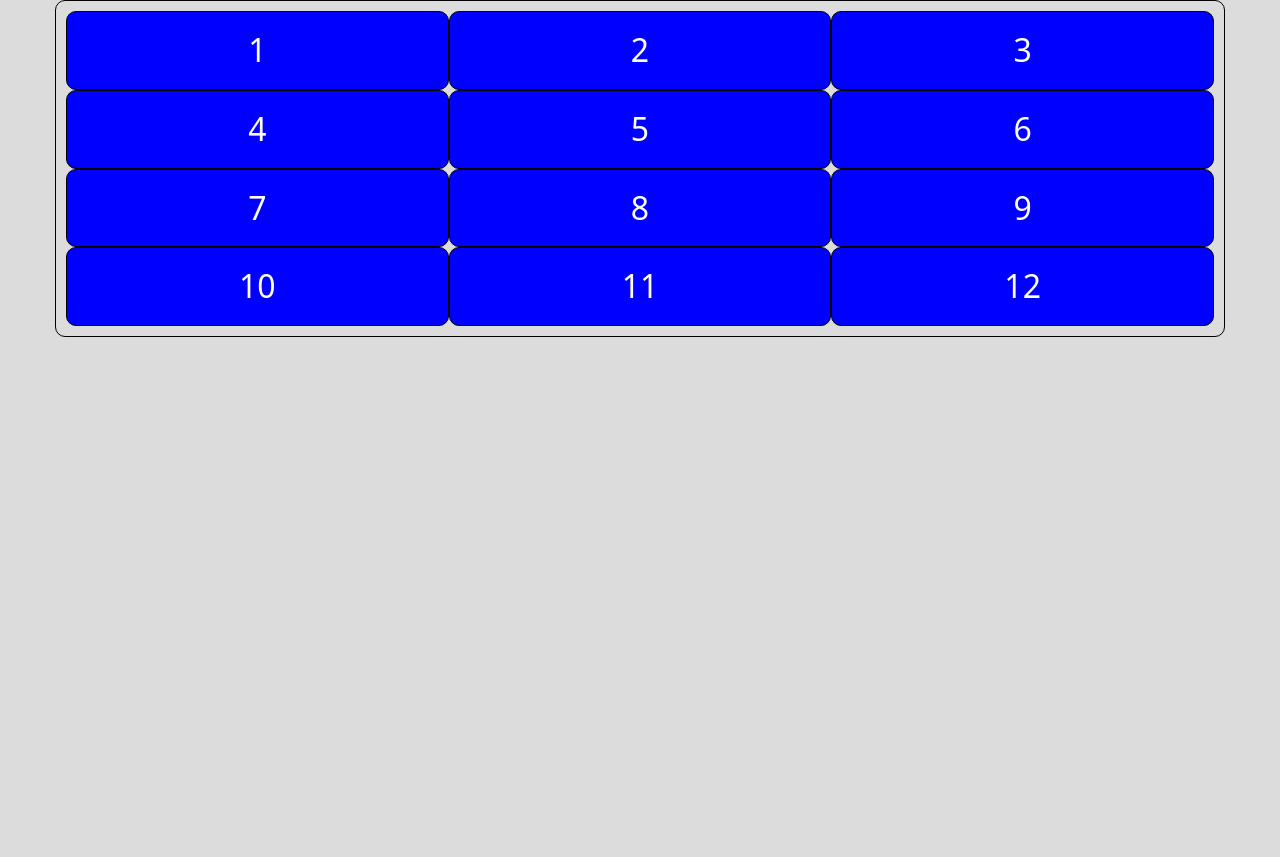
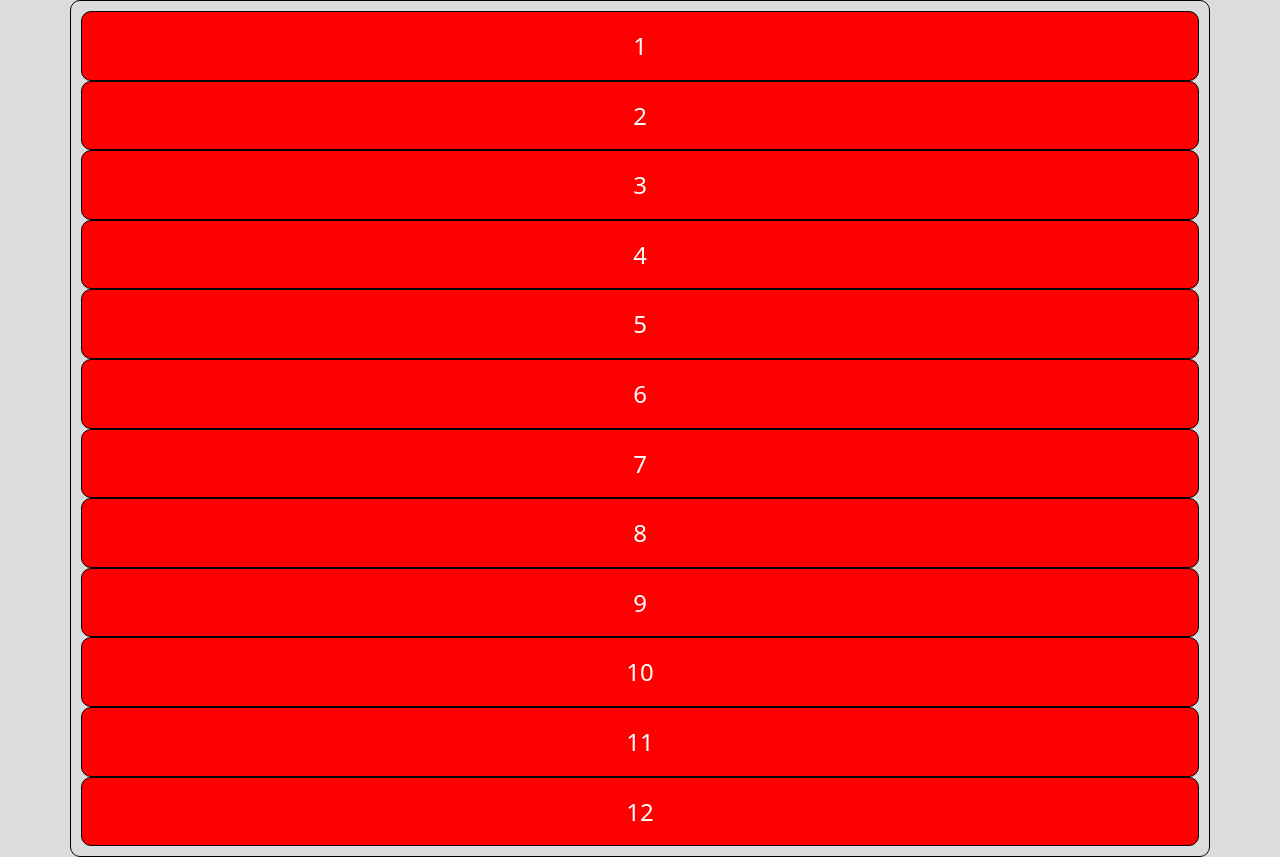
Before and after one commit to IvanDovhopol/test, a plain HTML site: page index.html in a window 1280 px wide. Before the commit the page ends 800 px from the top, so only its background shows below. Drawn offline with nearby package versions, Linux system fonts and the light colour scheme.

Commit message:
adaptive start

```diff
--- a/sass/_body.scss
+++ b/sass/_body.scss
@@ -3,13 +3,25 @@ body {
 }
 
 .container {
-	max-width: 1170px;
-	min-width: 320px;
+	// max-width: 1170px;
+	// min-width: 320px;
 	margin-left: auto;
 	margin-right: auto;
 	border: 1px solid black;
 	border-radius: 10px;
 	padding: 10px;
+
+	@media screen and (min-width: 480px) {
+		width: 480px;
+	}
+
+	@media screen and (min-width: 768px) {
+		width: 768px;
+	}
+
+	@media screen and (min-width: 1140px) {
+		width: 1140px;
+	}
 }
 
 .box {
@@ -23,35 +35,35 @@ body {
 	border: 1px solid black;
 }
 
-@media screen and (max-width: 767px) {
-	.box:not(:last-child) {
-		margin-bottom: 10px;
-	}
-}
+// @media screen and (max-width: 767px) {
+// 	.box:not(:last-child) {
+// 		margin-bottom: 10px;
+// 	}
+// }
 
-@media screen and (min-width: 768px) {
-	.container {
-		display: flex;
-		flex-wrap: wrap;
-		justify-content: center;
-	}
+// @media screen and (min-width: 768px) {
+// 	.container {
+// 		display: flex;
+// 		flex-wrap: wrap;
+// 		justify-content: center;
+// 	}
 
-	.box {
-		flex-basis: calc(100% / 2);
-		font-size: 32px;
-		background-color: green;
-	}
-}
+// 	.box {
+// 		flex-basis: calc(100% / 2);
+// 		font-size: 32px;
+// 		background-color: green;
+// 	}
+// }
 
-@media screen and (min-width: 768px) and (max-width: 1023px) {
-	.box {
-		border: 20px solid rgba(0, 0, 0, 0.25);
-	}
-}
+// @media screen and (min-width: 768px) and (max-width: 1023px) {
+// 	.box {
+// 		border: 20px solid rgba(0, 0, 0, 0.25);
+// 	}
+// }
 
-@media screen and (min-width: 1024px) {
-	.box {
-		flex-basis: calc(100% / 3);
-		background-color: blue;
-	}
-}
+// @media screen and (min-width: 1024px) {
+// 	.box {
+// 		flex-basis: calc(100% / 3);
+// 		background-color: blue;
+// 	}
+// }
```
Also changed, not shown: css/main.css, css/main.min.css, 2 other files.
